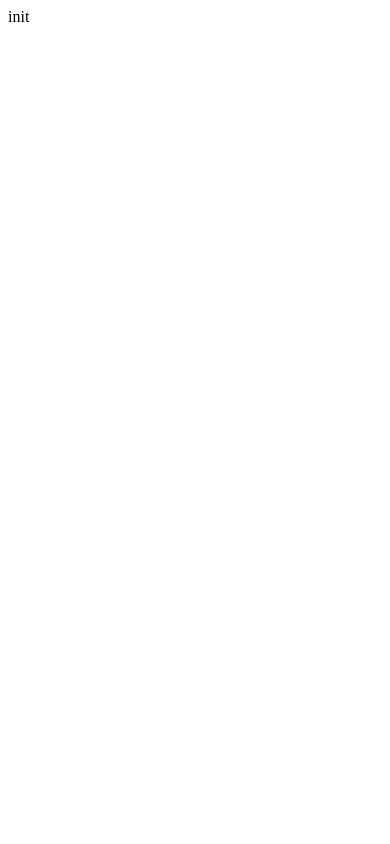
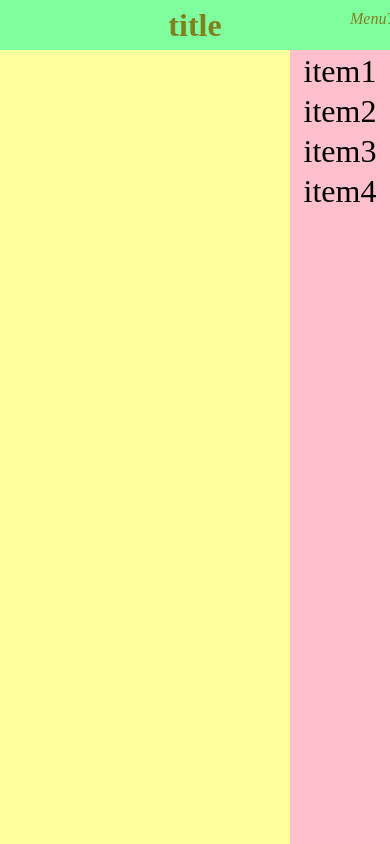
Before and after one commit to stsiwo/react-redux-portfolio, a React app: page / in a window 390 px wide. Built offline with nearby package versions, Linux system fonts and the light colour scheme; the HTML template or start-up script is replaced by a standard one.

Commit message:
UI: added header layout

```diff
--- /dev/null
+++ b/src/UI/Base/Css/GlobalVariables.scss
@@ -0,0 +1,17 @@
+/* media */
+$mobileSSize: 320;
+$mobileLSize: 425;
+$tabletSize: 768;
+$laptopSize: 1024;
+$desktopSize: 1440;
+
+/* text */
+$mainColor: black;
+
+/* font-size*/
+$titileFontSize: 2em;
+$subTitleFontSize: 1.4em;
+$regularFontSize: 1em;
+
+/* header */
+$headerHeight: 50px;
--- /dev/null
+++ b/src/UI/Base/Hooks/ResponsiveComponentHook.tsx
@@ -0,0 +1,20 @@
+import { useState, useEffect } from "react";
+
+export const useResponsiveComponent = () => {
+
+    const [currentScreenWidth, setScreenWidth] = useState(window.innerWidth);
+
+    useEffect(() => {
+        function handleScreenWidth() {
+            setScreenWidth(window.innerWidth);
+        }
+
+        window.addEventListener("resize", handleScreenWidth);
+
+        return () => {
+            window.removeEventListener("resize", handleScreenWidth);
+        };
+    }, [currentScreenWidth]);
+
+    return currentScreenWidth;
+}
--- /dev/null
+++ b/src/UI/Header/Header.scss
@@ -0,0 +1,20 @@
+@import '../Base/Css/GlobalVariables';
+
+.header-wrapper {
+
+  z-index: 7000;
+
+  position: fixed;
+  top: 0;
+  left: 0;
+  background-color: aqua;
+  width: 100%;
+  height: 50px;
+  display: flex;
+  align-items: center;
+  justify-content: center;
+}
+
+.header-title {
+
+}
--- /dev/null
+++ b/src/UI/Header/Header.tsx
@@ -0,0 +1,39 @@
+import * as React from 'react';
+import './Header.scss';
+import { useResponsiveComponent } from '../Base/Hooks/ResponsiveComponentHook';
+import MenuToggleIcon from './MenuToggleIcon/MenuToggleIcon';
+import MenuWrapper from './MenuWrapper/MenuWrapper';
+import Menu from './MenuWrapper/Menu/Menu';
+import { useCssGlobalContext } from '../Base/Context/CssGlobalContext/CssGlobalContext';
+
+
+const Header: React.FunctionComponent<{}> = (props: {}) => {
+
+  const currentScreenWidth = useResponsiveComponent();
+  const cssGlobal = useCssGlobalContext();
+
+  const renderMenuSidebar = () => {
+    return (
+      <React.Fragment>
+        <MenuToggleIcon />
+        <MenuWrapper />
+      </React.Fragment>
+    );
+  }
+
+  const renderHorizontalMenu = () => {
+    return (
+      <Menu />
+    );
+  }
+
+  return (
+    <header className="header-wrapper">
+      <h1 className="header-title">title</h1>
+      {(currentScreenWidth < cssGlobal.laptopSize && renderMenuSidebar())}
+      {(currentScreenWidth >= cssGlobal.laptopSize && renderHorizontalMenu())}
+    </header>
+  );
+}
+
+export default Header;
--- /dev/null
+++ b/src/UI/Header/MenuToggleIcon/MenuToggleIcon.scss
@@ -0,0 +1,16 @@
+@import '../../Base/Css/GlobalVariables';
+
+.header-menu-toggle-icon {
+  width: 30px;
+  height: 30px;
+  margin: 10px;
+
+  @media only screen and (max-width: $laptopSize - 1 + "px") {
+     position: fixed;
+     top: 0;
+     right: 0;
+  }
+
+  @media only screen and (min-width: $laptopSize + "px") {
+  }
+}
--- /dev/null
+++ b/src/UI/Header/MenuToggleIcon/MenuToggleIcon.tsx
@@ -0,0 +1,15 @@
+import * as React from 'react';
+import './MenuToggleIcon.scss';
+import { useResponsiveComponent } from '../../Base/Hooks/ResponsiveComponentHook';
+
+
+const MenuToggleIcon: React.FunctionComponent<{}> = (props: {}) => {
+
+    return (
+      <i className="header-menu-toggle-icon">
+        <div className="">MenuToggleIcon</div>
+      </i>
+    );
+}
+
+export default MenuToggleIcon;
--- /dev/null
+++ b/src/UI/Header/MenuWrapper/Menu/Menu.scss
@@ -0,0 +1,48 @@
+@import '../../../Base/Css/GlobalVariables';
+
+.header-menu-ul {
+
+  z-index: 9000;
+
+  /* disable default */
+  list-style-type: none;
+  padding-inline-start: 0;
+  margin-block-start: 0;
+  margin-block-end: 0;
+  position: fixed;
+  text-align: center;
+
+  @media only screen and (max-width: $laptopSize - 1 + "px") {
+    top: $headerHeight;
+    right: 0;
+    width: 100px;
+    height: 100%;
+    background-color: pink;
+  }
+
+  @media only screen and (min-width: $laptopSize + "px") {
+    right: 0;
+    margin-right: 5px;
+  }
+}
+
+.header-menu-li {
+
+  @media only screen and (max-width: $laptopSize - 1 + "px") {
+    font-size: $titileFontSize;
+    margin: 3px 0;
+  }
+
+  @media only screen and (min-width: $laptopSize + "px") {
+    display: inline-block;
+    font-size: $subTitleFontSize;
+    margin: 0 3px;
+  }
+
+}
+
+.header-menu-li-link {
+
+  text-decoration: none;
+  color: $mainColor;
+}
--- /dev/null
+++ b/src/UI/Header/MenuWrapper/Menu/Menu.tsx
@@ -0,0 +1,26 @@
+import * as React from 'react';
+import './Menu.scss';
+import { Link } from 'react-router-dom';
+
+
+const Menu: React.FunctionComponent<{}> = (props: {}) => {
+
+  return (
+    <ul className="header-menu-ul">
+      <li className="header-menu-li">
+        <Link className="header-menu-li-link" to="./" >item1</Link>
+      </li>
+      <li className="header-menu-li">
+        <Link className="header-menu-li-link" to="./" >item2</Link>
+      </li>
+      <li className="header-menu-li">
+        <Link className="header-menu-li-link" to="./" >item3</Link>
+      </li>
+      <li className="header-menu-li">
+        <Link className="header-menu-li-link" to="./" >item4</Link>
+      </li>
+    </ul>
+  );
+}
+
+export default Menu;
--- /dev/null
+++ b/src/UI/Header/MenuWrapper/MenuWrapper.scss
@@ -0,0 +1,11 @@
+@import '../../Base/Css/GlobalVariables';
+
+.header-menu-wrapper {
+  z-index: 8000;
+  position: fixed;
+  top: 0;
+  left: 0;
+  width: 100%;
+  height: 100%;
+  background-color: rgba(255,255,63,0.5);
+}
--- /dev/null
+++ b/src/UI/Header/MenuWrapper/MenuWrapper.tsx
@@ -0,0 +1,15 @@
+import * as React from 'react';
+import './MenuWrapper.scss';
+import Menu from './Menu/Menu';
+
+
+const MenuWrapper: React.FunctionComponent<{}> = (props: {}) => {
+
+    return (
+      <div className="header-menu-wrapper">
+        <Menu />
+      </div>
+    );
+}
+
+export default MenuWrapper;
--- a/src/index.tsx
+++ b/src/index.tsx
@@ -3,6 +3,7 @@
 import { CssGlobalContext } from './UI/Base/Context/CssGlobalContext/CssGlobalContext';
 import { CssGlobalContextDefaultState } from './UI/Base/Context/CssGlobalContext/CssGlobalContextDefaultState';
 import { BrowserRouter as Router } from 'react-router-dom';
+import Header from './UI/Header/Header';
 
 /**
  * typescript: version 3.6 cuases below errors because it remove GlobalFetch in this version
@@ -28,7 +29,7 @@
         <div>
             <CssGlobalContext.Provider value={CssGlobalContextDefaultState}>
                 <Router>
-                  <div>init</div>
+                  <Header />
                 </Router>
             </CssGlobalContext.Provider>
         </div>
```
